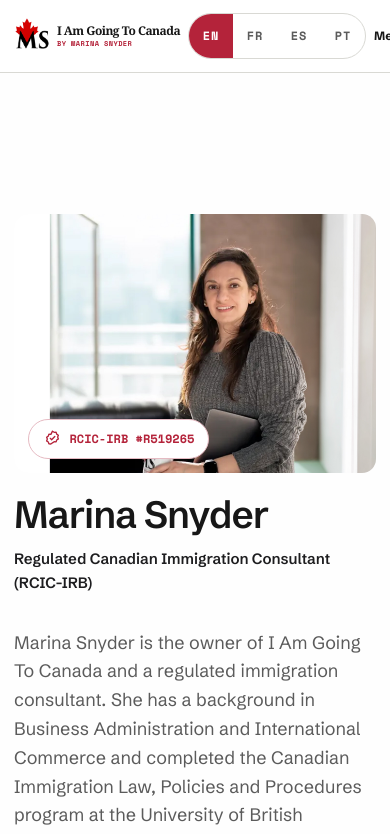
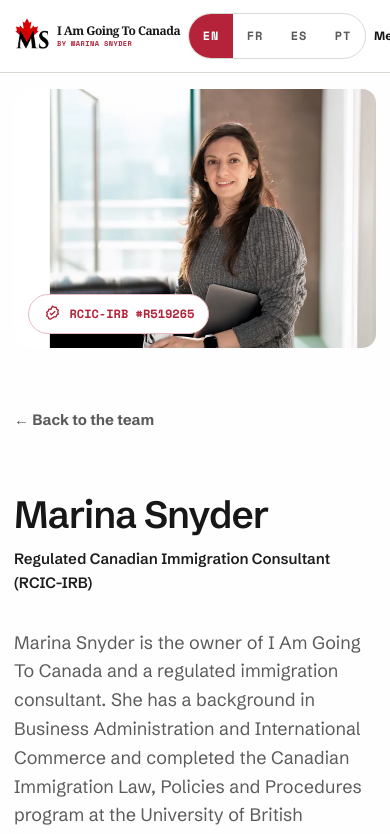
Before and after one commit to blbacelar/i-am-going-to-canada, a Next.js app: page /en/consultants/marina-snyder in a window 390 px wide. Shown: the top 834 px of the page. Built offline with nearby package versions, Linux system fonts and the light colour scheme.

Commit message:
fix: remove mobile profile image offset

```diff
--- a/src/app/globals.css
+++ b/src/app/globals.css
@@ -1834,7 +1834,7 @@ p {
   .concierge-section-grid { gap: 46px; }
   .concierge-heading { padding-top: 0; max-width: 700px; }
   .sticky-heading { position: static; }
-  .profile-image { position: relative; }
+  .profile-image { position: relative; top: auto; }
   .split-heading,
   .story-placeholder-inner { grid-template-columns: 1fr; gap: 30px; }
   .split-heading { align-items: start; }
```
